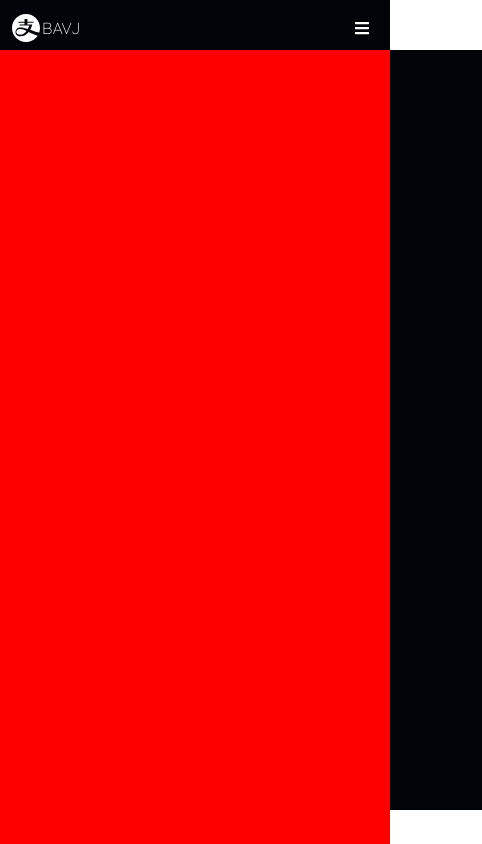
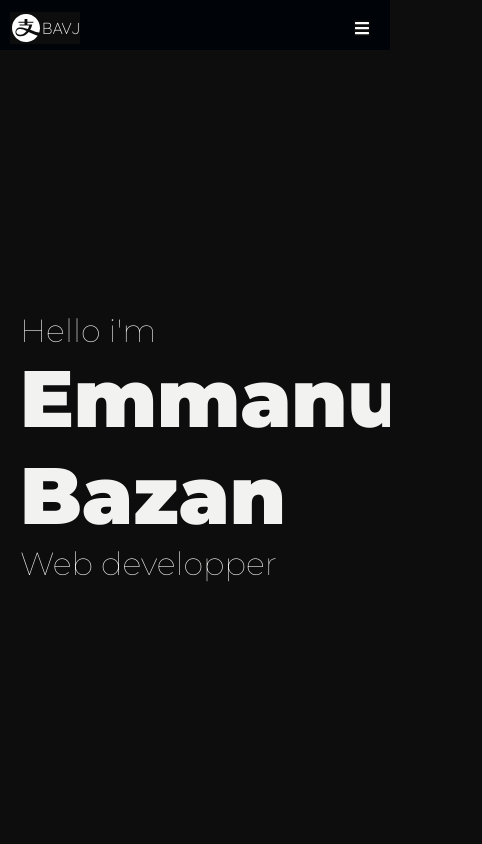
Before and after one commit to EmmanuelBazan/navbar-bavj, a React (Create React App) app: page / in a window 390 px wide. Shown: the top 844 px of the page, 482 px wide, since content can reach past the window. Built offline with nearby package versions, Linux system fonts and the light colour scheme; the HTML template or start-up script is replaced by a standard one.

Commit message:
Home design NO RESPONSIVE

```diff
--- a/src/components/Experience/experience.elements.js
+++ b/src/components/Experience/experience.elements.js
@@ -1,7 +1,7 @@
 import styled from 'styled-components'
 
 export const ExperienceContainer = styled.div`
-    background-color: blueviolet;
+    background-color: #0D0D0D;
     width: "100%";
     height: ${({_currentHeight}) => _currentHeight}px;
 `;
--- a/src/components/Home/Home.elements.js
+++ b/src/components/Home/Home.elements.js
@@ -1,7 +1,33 @@
 import styled from 'styled-components'
 
 export const HomeContainer = styled.div`
-    background-color: red;
+    display: flex;
+    background-color: #0D0D0D;
     height: ${({_currentHeigth}) => _currentHeigth}px;
     width: "100%";
+    padding-top: 50px;
+    justify-content: start;
+    align-items: center;
 `
+
+export const TextPresentationContainer = styled.div`
+    display: flex;
+    flex-direction: column;
+    background-color: red;
+    max-width: 400px;
+    margin: 20px;
+`
+
+export const PresentationText = styled.text`
+    color: #F2F2F0;
+    font-family: 'Montserrat', sans-serif;
+    font-weight: 100;
+    font-size: 2rem;
+`
+
+export const NameText = styled.text`
+    color: #F2F2F0;
+    font-family: 'Montserrat', sans-serif;
+    font-weight: 900;
+    font-size: 5rem;
+`
--- a/src/components/Home/Home.js
+++ b/src/components/Home/Home.js
@@ -1,15 +1,23 @@
-import { HomeContainer } from "./Home.elements"
+import { HomeContainer, NameText, PresentationText, TextPresentationContainer } from "./Home.elements"
 import useWindowDimensions from "../../hooks/useWindowDimensions"
 
 const Home = () => {
 
     const { height } = useWindowDimensions()
     return (
-        <>
-            <HomeContainer _currentHeigth={height}>
-                Home
-            </HomeContainer>
-        </>
+        <HomeContainer _currentHeigth={height}>
+            <TextPresentationContainer>
+                <PresentationText>
+                    Hello i'm
+                </PresentationText>
+                <NameText>
+                    Emmanuel Bazan
+                </NameText>
+                <PresentationText>
+                    Web developper
+                </PresentationText>
+            </TextPresentationContainer>
+        </HomeContainer>
     )
 }
 
--- a/src/index.css
+++ b/src/index.css
@@ -1,7 +1,9 @@
 @import url('https://fonts.googleapis.com/css2?family=Quicksand:wght@300&display=swap');
+@import url('https://fonts.googleapis.com/css2?family=Montserrat:wght@100;200;300;900&display=swap');
 
 *{
   margin: 0;
   padding: 0;
   box-sizing: border-box;
+  background-color: #0D0D0D;
 }
```
